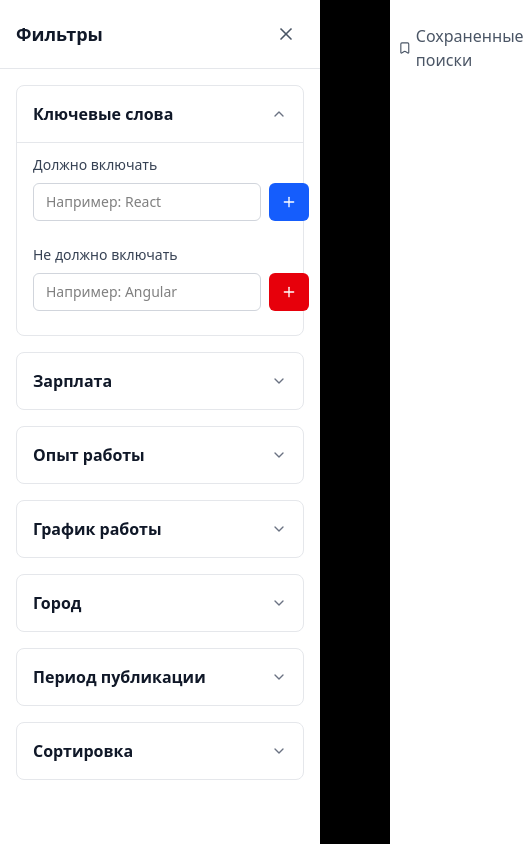
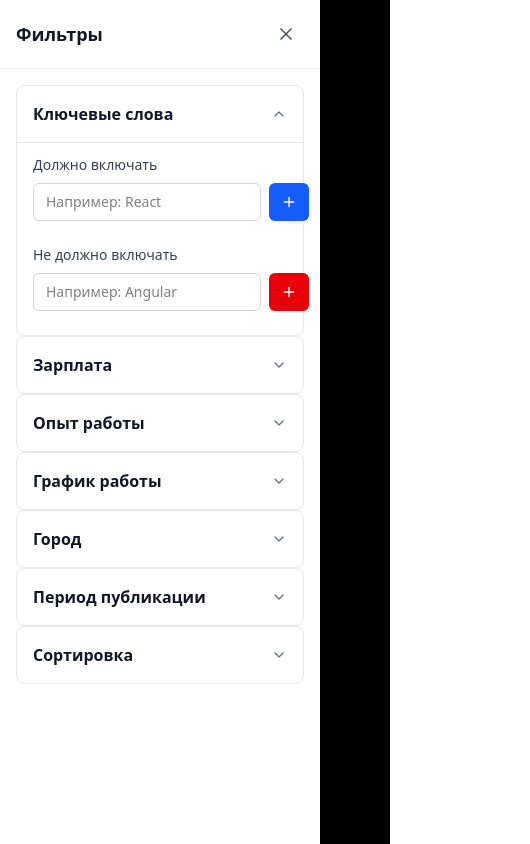
Before and after one commit to BMD63/hh-assistant, a React (Vite) app: page / in a window 390 px wide. Both pictures are taken after a click on the button "Фильтры". Shown: the whole page, 530 px wide, since content can reach past the window. Built offline with nearby package versions, Linux system fonts and the light colour scheme.

Commit message:
style: main block width tuned

```diff
--- a/src/App.tsx
+++ b/src/App.tsx
@@ -137,7 +137,7 @@ function HomePage() {
 
   return (
     <>
-      <div className="text-center mb-8 w-full min-w-0">
+      <div className="text-center mb-8 w-full min-w-0 px-4 sm:px-0">
         <h2 className="text-4xl font-bold text-gray-900 mb-4">
           Найди свою идеальную вакансию
         </h2>
@@ -159,7 +159,7 @@ function HomePage() {
 
       {/* Кнопка открытия фильтров на мобилках */}
       {isMobile && (
-        <div className="flex justify-center mb-6">
+        <div className="flex justify-center mb-6 px-4 sm:px-0">
           <button
             onClick={() => setIsFiltersOpen(true)}
             className="flex items-center px-6 py-3 bg-blue-600 text-white rounded-lg hover:bg-blue-700 focus:outline-none focus:ring-2 focus:ring-blue-500 transition-colors"
@@ -170,31 +170,11 @@ function HomePage() {
         </div>
       )}
 
-      <div className="flex gap-8 w-full max-w-full mx-auto relative">
-        {/* Боковая панель с фильтрами */}
-        <div className={`
-          w-80 flex-shrink-0
-          ${isMobile ? `
-            fixed top-0 left-0 h-full bg-white z-50 shadow-2xl
-            transform transition-transform duration-300 ease-in-out
-            ${isFiltersOpen ? 'translate-x-0' : '-translate-x-full'}
-          ` : ''}
-        `}>
-          {/* Заголовок и кнопка закрытия на мобилках */}
-          {isMobile && (
-            <div className="flex items-center justify-between p-4 border-b border-gray-200">
-              <h3 className="text-lg font-semibold text-gray-900">Фильтры</h3>
-              <button
-                onClick={() => setIsFiltersOpen(false)}
-                className="p-2 hover:bg-gray-100 rounded-lg transition-colors"
-              >
-                <X className="w-5 h-5 text-gray-600" />
-              </button>
-            </div>
-          )}
-
-          {/* Контент фильтров */}
-          <div className={`space-y-4 ${isMobile ? 'p-4 h-[calc(100%-80px)] overflow-y-auto' : ''}`}>
+      <div className={`flex ${isMobile ? 'gap-0 px-4' : 'gap-8 px-0'} w-full max-w-full mx-auto relative`}>
+        {/* Боковая панель с фильтрами (только на десктопе) */}
+        {!isMobile && (
+          <div className="w-80 flex-shrink-0">
+            <div className=" space-y-4 ">
               <IncludeExcludeFilter />
               <SalaryFilter />
               <ExperienceFilter />
@@ -204,19 +184,12 @@ function HomePage() {
               <SortFilter />
             </div>
           </div>
-
-        {/* Overlay для мобилок */}
-        {isMobile && isFiltersOpen && (
-          <div
-            className="fixed inset-0 bg-black bg-opacity-50 z-40"
-            onClick={() => setIsFiltersOpen(false)}
-          />
         )}
 
         {/* Основной контент */}
         <div className={`flex-1 ${isMobile ? 'min-w-0' : ''}`}>
           {error && (
-            <div className="mb-6 p-4 bg-red-50 border border-red-200 rounded-lg">
+            <div className="mb-6 pt-0 p-4 bg-red-50 border border-red-200 rounded-lg">
               <p className="text-red-800">{error}</p>
             </div>
           )}
@@ -257,6 +230,36 @@ function HomePage() {
         </div>
       </div>
 
+      {/* Мобильная выезжающая панель фильтров + затемнение */}
+      {isMobile && isFiltersOpen && (
+        <>
+          <div
+            className="fixed inset-0 bg-black bg-opacity-50 z-40"
+            onClick={() => setIsFiltersOpen(false)}
+          />
+          <div className="fixed top-0 left-0 h-full w-80 bg-white z-50 shadow-2xl">
+            <div className="flex items-center justify-between p-4 border-b border-gray-200">
+              <h3 className="text-lg font-semibold text-gray-900">Фильтры</h3>
+              <button
+                onClick={() => setIsFiltersOpen(false)}
+                className="p-2 hover:bg-gray-100 rounded-lg transition-colors"
+              >
+                <X className=" w-5 h-5 text-gray-600 " />
+              </button>
+            </div>
+            <div className="p-4 h-[calc(100%-80px)] overflow-y-auto">
+              <IncludeExcludeFilter />
+              <SalaryFilter />
+              <ExperienceFilter />
+              <ScheduleFilter />
+              <AreaFilter />
+              <PeriodFilter />
+              <SortFilter />
+            </div>
+          </div>
+        </>
+      )}
+
       <SaveSearchModal
         isOpen={isSaveModalOpen}
         name={saveSearchName}
--- a/src/components/Header.tsx
+++ b/src/components/Header.tsx
@@ -9,30 +9,32 @@ export function Header() {
 
   return (
     <header className="border-b border-gray-200 bg-white">
-      <div className="container mx-auto px-4 py-4">
-        <div className="flex items-center justify-between">
-          <div className="flex items-center space-x-2">
+      <div className="container mx-auto px-2 sm:px-4 py-4">
+        <div className="flex items-center justify-between gap-2 min-w-0">
+          <div className="flex items-center space-x-2 flex-shrink-0">
             <div className="w-8 h-8 bg-blue-600 rounded-lg flex items-center justify-center">
               <span className="text-white font-bold text-sm">HH</span>
             </div>
-            <Link to="/hh-assistant" className="text-2xl font-bold text-gray-900 hover:text-gray-700">
+            <Link to="/hh-assistant" className="text-xl sm:text-2xl font-bold text-gray-900 hover:text-gray-700 whitespace-nowrap">
               HH Assistant
             </Link>
           </div>
-          <nav className="flex items-center space-x-6">
+          <nav className="flex items-center gap-2 sm:gap-4 md:gap-6 flex-shrink-0">
             <Link
               to="/hh-assistant"
-              className="flex items-center text-gray-600 hover:text-gray-900 font-medium"
+              className="flex items-center text-gray-600 hover:text-gray-900 font-medium whitespace-nowrap"
+              title="Поиск"
             >
-              <Search className="w-5 h-5 mr-1" />
-              Поиск
+              <Search className="w-5 h-5 sm:mr-1" />
+              <span className="hidden sm:inline">Поиск</span>
             </Link>
             <Link
               to="/hh-assistant/favorites"
-              className="flex items-center text-gray-600 hover:text-gray-900 font-medium relative"
+              className="flex items-center text-gray-600 hover:text-gray-900 font-medium relative whitespace-nowrap"
+              title="Избранное"
             >
-              <Heart className="w-5 h-5 mr-1" />
-              Избранное
+              <Heart className="w-5 h-5 sm:mr-1" />
+              <span className="hidden sm:inline">Избранное</span>
               {favorites.length > 0 && (
                 <span className="absolute -top-2 -right-2 bg-red-500 text-white text-xs rounded-full w-5 h-5 flex items-center justify-center">
                   {favorites.length}
@@ -41,10 +43,11 @@ export function Header() {
             </Link>
             <Link
               to="/hh-assistant/saved-searches"
-              className="flex items-center text-gray-600 hover:text-gray-900 font-medium relative"
+              className="flex items-center text-gray-600 hover:text-gray-900 font-medium relative whitespace-nowrap"
+              title="Сохраненные поиски"
             >
-              <Bookmark className="w-5 h-5 mr-1" />
-              Сохраненные поиски
+              <Bookmark className="w-5 h-5 sm:mr-1" />
+              <span className="hidden md:inline">Сохраненные поиски</span>
               {savedSearchesCount > 0 && (
                 <span className="absolute -top-2 -right-2 bg-blue-500 text-white text-xs rounded-full w-5 h-5 flex items-center justify-center">
                   {savedSearchesCount}
```
Lines whose indentation alone changed are shown as unchanged.
